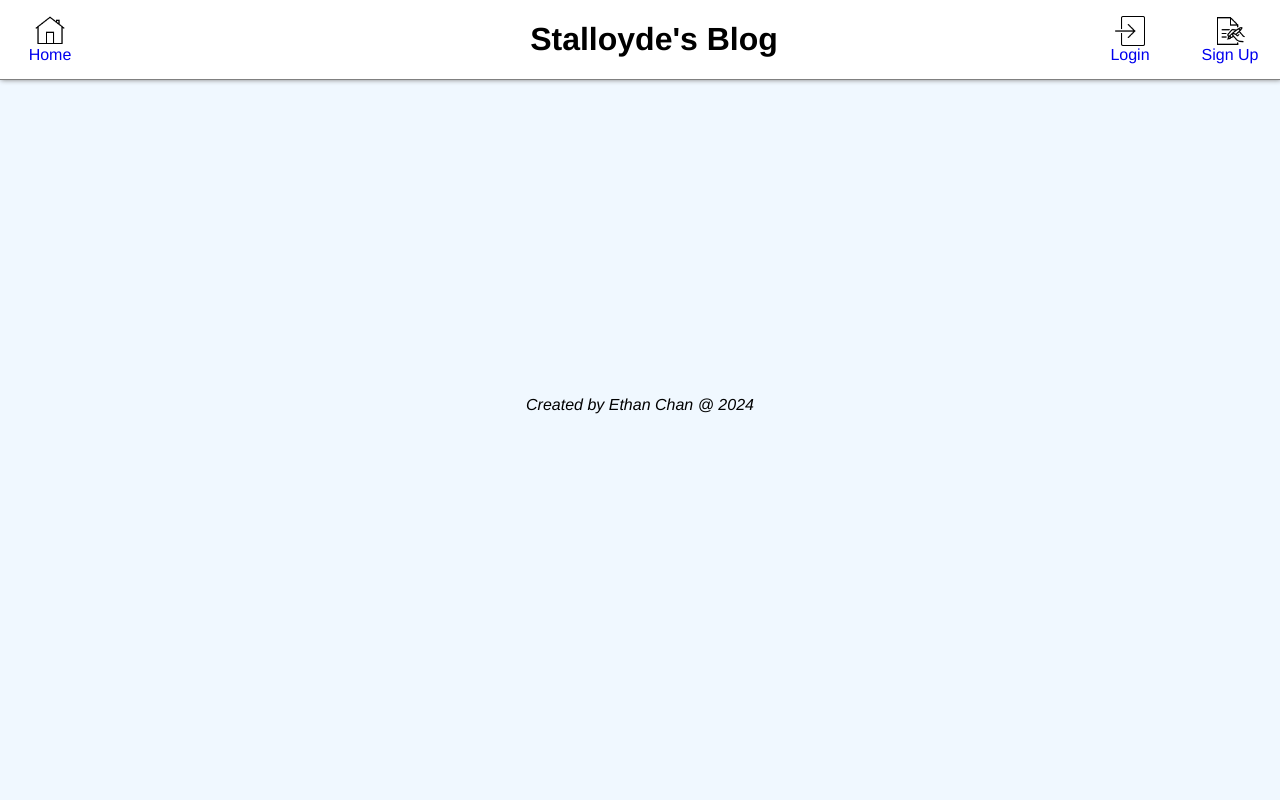
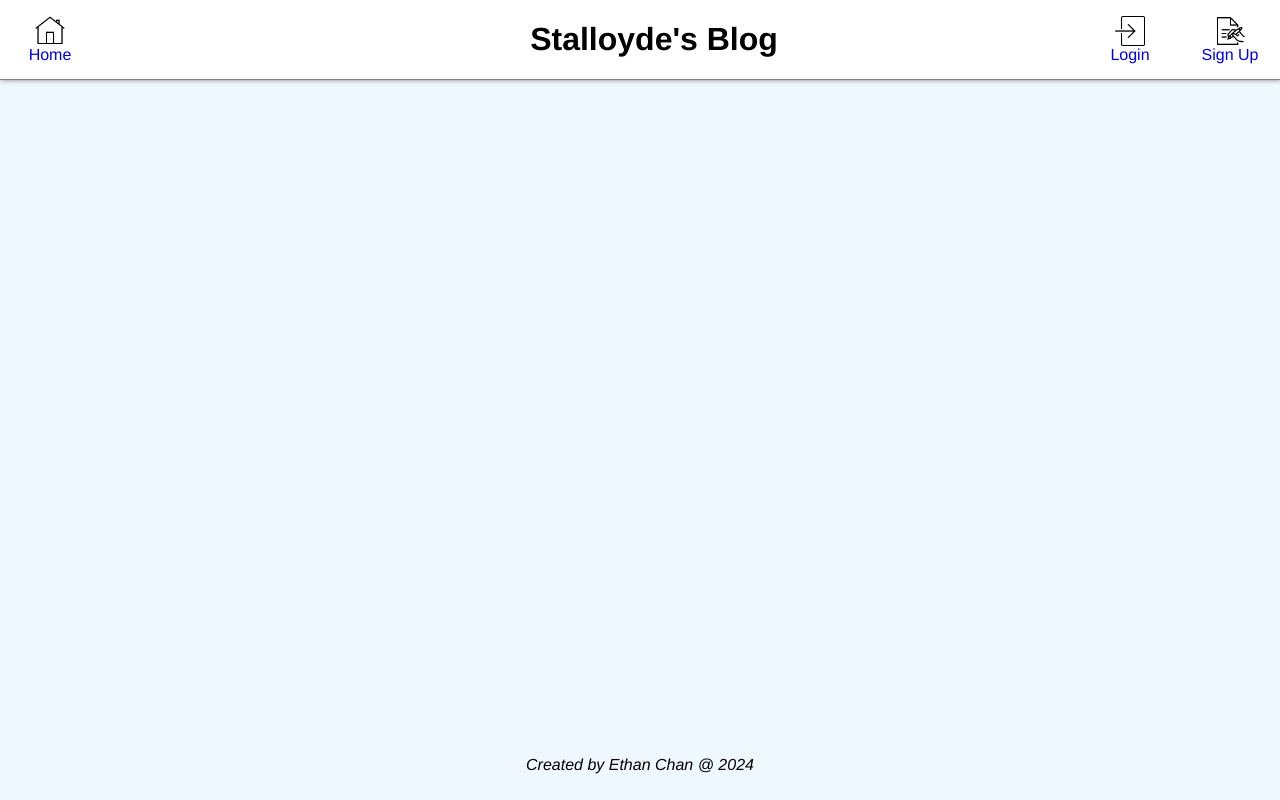
Before and after one commit to Stalloyde/blogapi-client, a React app: page /login in a window 1280 px wide. Built offline with nearby package versions, Linux system fonts and the light colour scheme; no server answers; the HTML template or start-up script is replaced by a standard one.

Commit message:
Move <main> tag to layout component to stay DRY

```diff
--- a/src/components/home/home.tsx
+++ b/src/components/home/home.tsx
@@ -35,7 +35,6 @@ function Home({ targetPost, setTargetPost }) {
 
   return (
     <Layout>
-      <main>
       <>
         <h2>All Posts</h2>
 
@@ -68,7 +67,6 @@ function Home({ targetPost, setTargetPost }) {
           ))}
         </div>
       </>
-      </main>
     </Layout>
   );
 }
--- a/src/components/layout/layout.tsx
+++ b/src/components/layout/layout.tsx
@@ -5,9 +5,9 @@ import Footer from '../footer/footer';
 function layout(props) {
   return (
     <>
-        <Header />
-        {props.children }
-        <Footer />
+      <Header />
+      <main>{props.children}</main>
+      <Footer />
     </>
   );
 }
```
Lines whose indentation alone changed are shown as unchanged.
